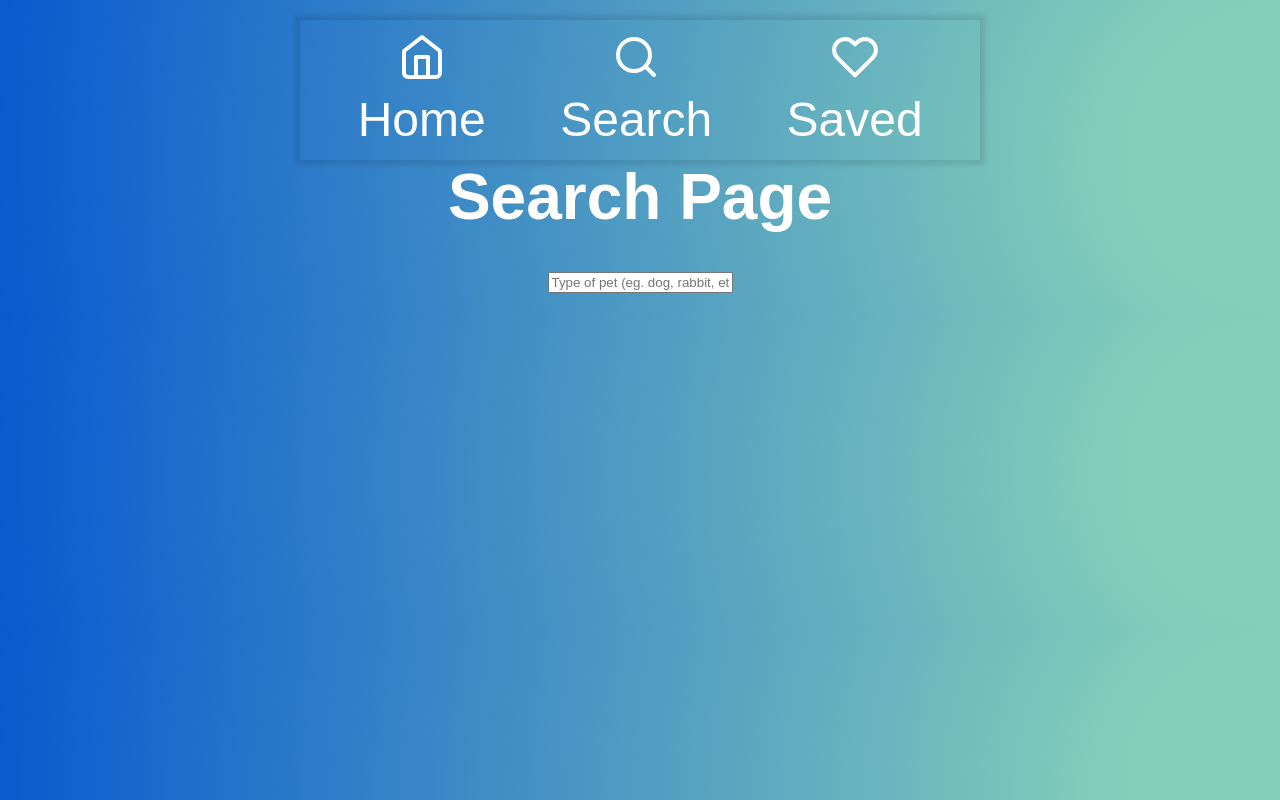
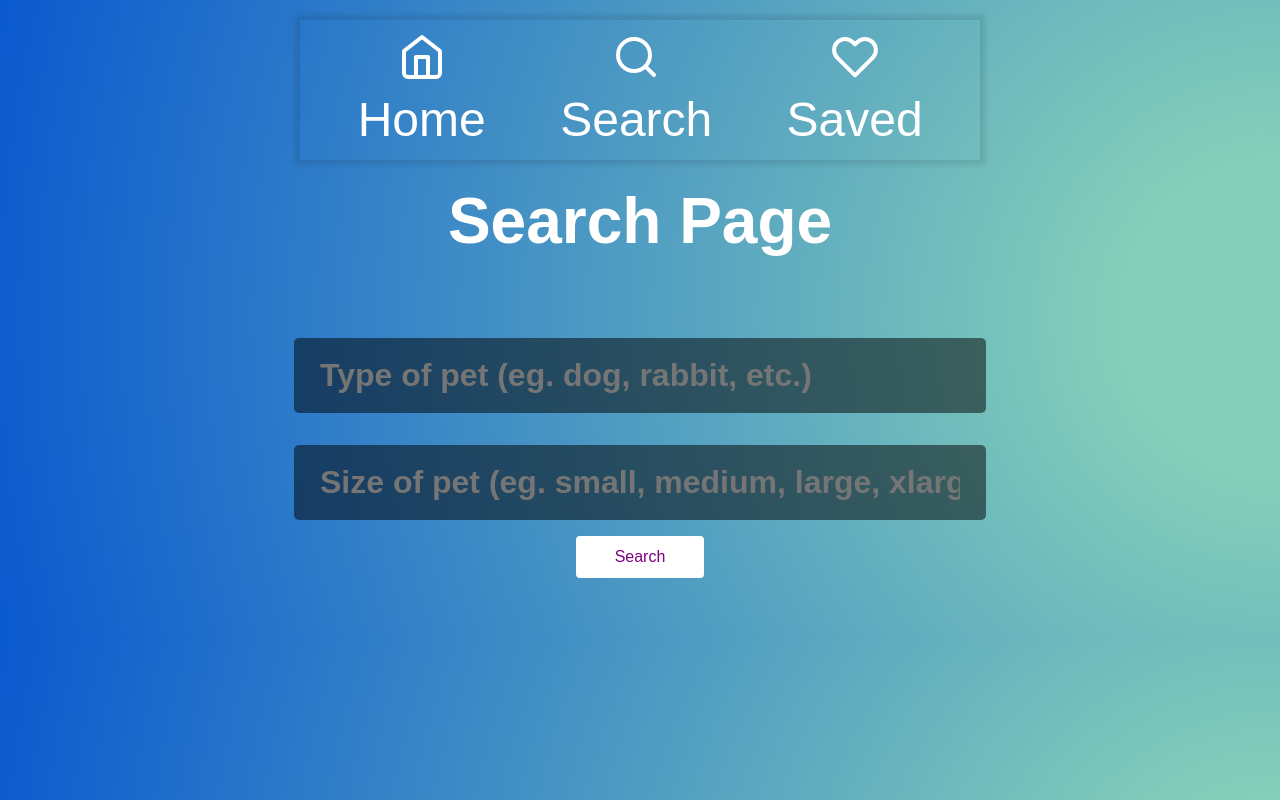
Before and after one commit to AroopBiswal/AdoptAPet, a React (Create React App) app in the folder my-app/: page /saved in a window 1280 px wide. Built offline with nearby package versions, Linux system fonts and the light colour scheme; no server answers.

Commit message:
minor changes

```diff
--- a/my-app/src/App.jsx
+++ b/my-app/src/App.jsx
@@ -20,21 +20,24 @@ export default function App() {
 
   const fetchBearerToken = async () => {
     const bearer = await getBearerToken();
-    setBearerToken(bearer);
-    console.log("Bearer token fetched");
     console.log(bearer);
     setBearerToken(bearer);
-
+    localStorage.setItem("BearerToken", bearer);
+    console.log("Bearer token set in local storage");
+    // console.log("Bearer token fetched");
+    // console.log(bearer);
   }
 
   useEffect(() => {
-    const bearer = localStorage.getItem("bearer");
     if (!bearerSet) {
       fetchBearerToken();
+
+      console.log(localStorage.getItem("BearerToken"));
       setBearerSet(true);
     }
 
  });
+
   return (
     <Router>
       <NavBar />
@@ -42,7 +45,7 @@ export default function App() {
 
         <Route path="/" element={<HomePage />} />
 
-        <Route path="/search" element={<SearchPage />} />
+        <Route path="/search" element={<SearchPage BearerToken = {bearerToken} />} />
 
         <Route path="/saved" element={<SearchPage />} />
 
--- a/my-app/src/pages/searchPage/searchPage.css
+++ b/my-app/src/pages/searchPage/searchPage.css
@@ -1,6 +1,6 @@
 .searchTitle {
     text-align: center;
-    padding-top: auto;
+    padding-top: 3vh;
     padding-bottom: 3vh;
     color: white;
     font-weight: bold;
@@ -9,13 +9,41 @@
 
 .searchInput {
     width: 50vw;
-    height: 5vh;
-    margin: auto;
+    height: 3vh;
+    margin: 2vh;
     border-radius: 5px;
     border: none;
-    padding-left: 1vw;
-    font-size: 1.5em;
+    padding: 2vw;
+    font-size: 1em;
     font-weight: bold;
     color: white;
     background-color: rgba(0, 0, 0, 0.5);
 }
+
+.searchArea {
+    width: 100%;
+    height: 100%;
+    padding-top: 5vh;
+    padding-bottom: 5vh;
+    display: flex;
+    flex-direction: column;
+    align-items: center;
+}
+
+.searchButton {
+    background-color: white; /* Green */
+    color: purple;
+    padding: 12px 20px;
+    width: 10vw;
+    border: none;
+    border-radius: 4px;
+    cursor: pointer;
+    float: right;
+    font-size: 16px;
+  }
+
+  .searchButton:hover {
+    background-color: #5d32e9;
+    transition-duration: 0.5s;
+    color:white;
+  }
--- a/my-app/src/pages/searchPage/searchPage.jsx
+++ b/my-app/src/pages/searchPage/searchPage.jsx
@@ -5,20 +5,37 @@ import "./searchPage.css";
 
 
 export default class SearchPage extends React.Component {
+    componentDidMount() {
+        console.log("SearchPage mounted");
+    }
     constructor(props) {
         super(props);
+        console.log("SearchPage constructor called");
         this.state = {
-            search: "",
+            type: "",
+            size: "",
             searchResults: [],
             savedPets: [],
         };
     }
+
+    updateType(event) {
+        this.state.type = event.target.value;
+    }
+
+    updateSize(event) {
+        this.state.size = event.target.value;
+        console.log(this.state.size);
+    }
+
     render() {
         return (
         <div className="searchPage">
             <div className="searchTitle"> Search Page </div>
             <div className="searchArea">
-                <input type="text" placeholder="Type of pet (eg. dog, rabbit, etc.)" />
+                <input className = "searchInput" type="text" placeholder="Type of pet (eg. dog, rabbit, etc.)" value={this.state.value} onChange={this.updateType}/>
+                <input className = "searchInput" type="text" placeholder="Size of pet (eg. small, medium, large, xlarge)" value={this.state.value} onChange={this.updateSize}/>
+                <button className = "searchButton" > Search </button>
             </div>
         </div>
         );
```
